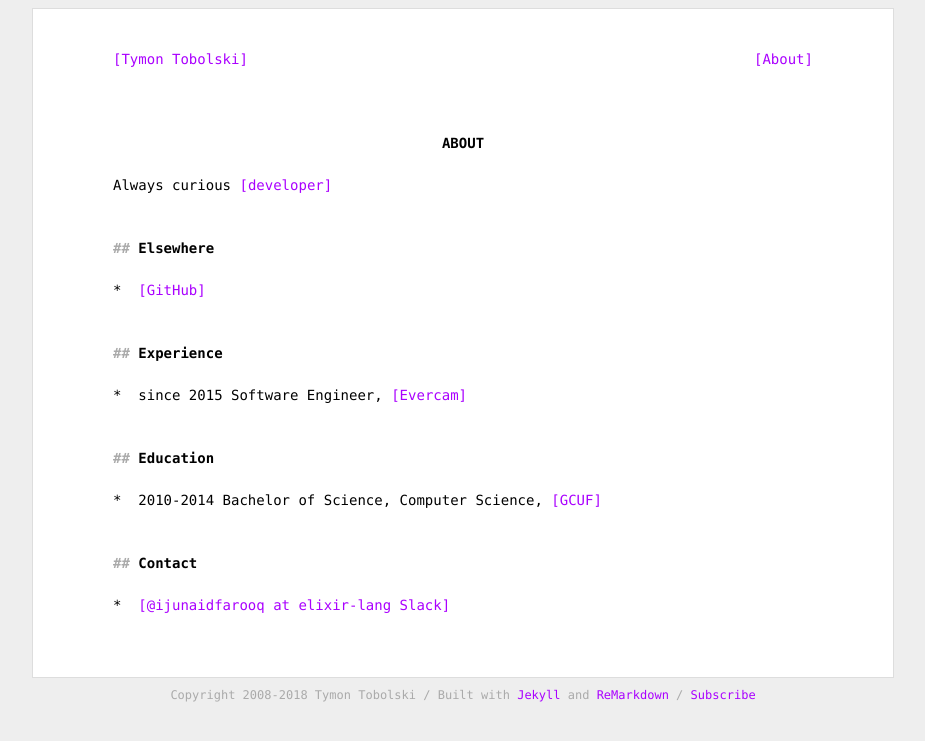
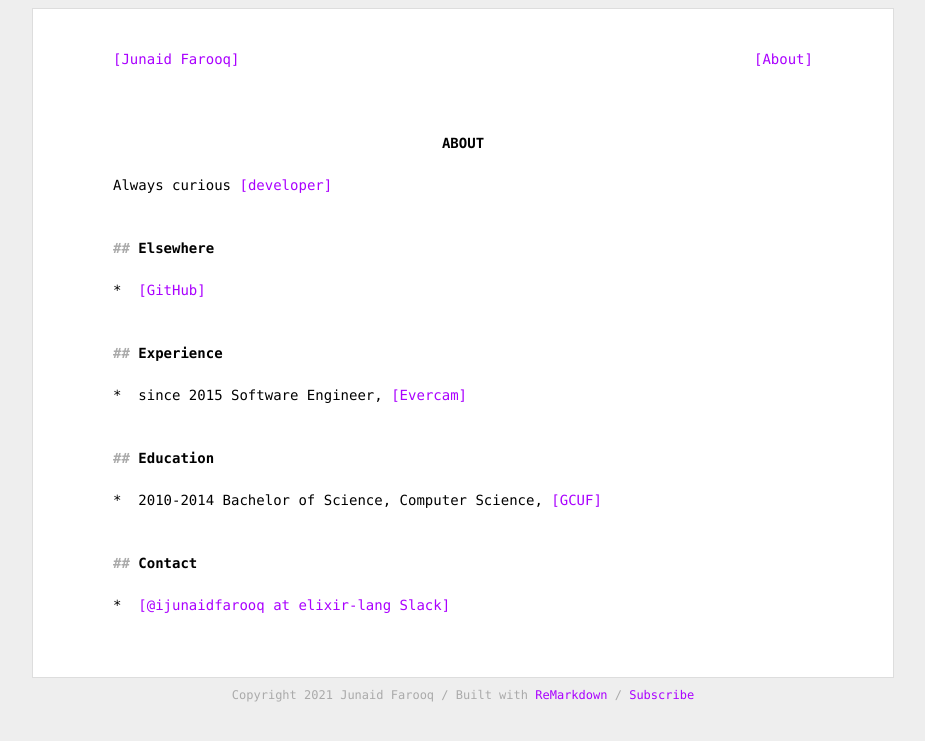
Before and after one commit to ijunaid8989/ijunaid8989.github.io, a Jekyll site: the page built from about.md, in a window 1280 px wide. Shown: the top 741 px of the page, without its empty margins (177-1102 px from the left). Built offline with Jekyll 4.4.1, drawn with Linux system fonts in a browser that asks for light colours; our own code applies the rules of GitHub Pages for plain Markdown files.

Commit message:
Changes to layout.

```diff
--- a/_layouts/default.html
+++ b/_layouts/default.html
@@ -17,7 +17,7 @@
 <body class="{{ page.class }}">
   <div class="container" data-rmd="hr-center ul-star">
     <header>
-      <span><a href="/">Tymon Tobolski</a></span>
+      <span><a href="/">Junaid Farooq</a></span>
 
       <nav>
         <a href="/about">About</a>
@@ -29,8 +29,8 @@
     </section>
   </div>
   <footer>
-    Copyright 2008-2018 Tymon Tobolski
-    / Built with <a href="https://jekyllrb.com/">Jekyll</a> and <a href="https://fvsch.com/code/remarkdown">ReMarkdown</a>
+    Copyright 2021 Junaid Farooq
+    / Built with <a href="https://fvsch.com/code/remarkdown">ReMarkdown</a>
     / <a href="/feed.xml">Subscribe</a>
   </footer>
 </body>
```
